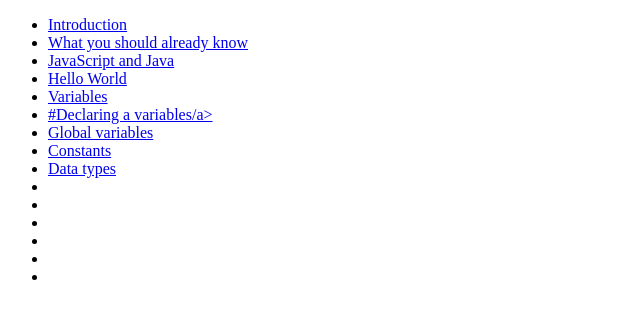
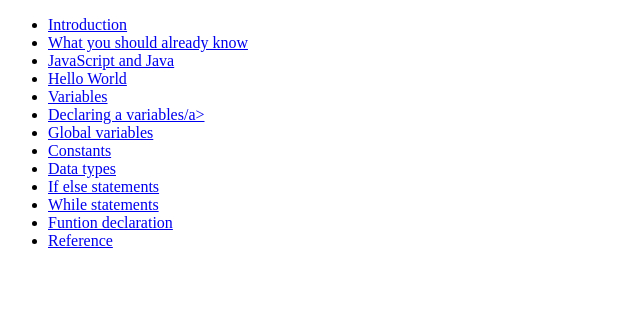
Before and after one commit to amz780/build-a-technical-documentation-, a plain HTML site: page index.html in a window 1280 px wide. Shown: the whole page, without its empty margins (0-640 px from the left). Drawn offline with Linux system fonts and the light colour scheme.

Commit message:
html nav-bar finished

```diff
--- a/index.html
+++ b/index.html
@@ -15,21 +15,20 @@
 <body>
 <nav id="nav-bar">
     <ul>
+
         <li class="nav-link"><a href="#Introduction">Introduction</a></li>
         <li class="nav-link"><a href="#What_you_should_already_know">What you should already know</a></li>
         <li class="nav-link"><a href="#JavaScript_and_Java">JavaScript and Java</a></li>
         <li class="nav-link"><a href="#Hello_world">Hello World</a></li>
         <li class="nav-link"><a href="#Variables">Variables</a></li>
-        <li class="nav-link"><a href="#Declaring_variables">#Declaring a variables/a></li>
+        <li class="nav-link"><a href="#Declaring_variables">Declaring a variables/a></li>
         <li class="nav-link"><a href="Global_variables">Global variables</a></li>
         <li class="nav-link"><a href="#Constants">Constants</a></li>
         <li class="nav-link"><a href="#Data_types">Data types</a></li>
-        <li class="nav-link"><a href=""></a></li>
-        <li class="nav-link"><a href=""></a></li>
-        <li class="nav-link"><a href=""></a></li>
-        <li class="nav-link"><a href=""></a></li>
-        <li class="nav-link"><a href=""></a></li>
-        <li class="nav-link"><a href=""></a></li>
+        <li class="nav-link"><a href="#If_else_statements">If else statements</a></li>
+        <li class="nav-link"><a href="#While_statements">While statements</a></li>
+        <li class="nav-link"><a href="#Function_declarations">Funtion declaration</a></li>
+        <li class="nav-link"><a href="#Reference">Reference</a></li>
 
     </ul>
 </nav>
```
